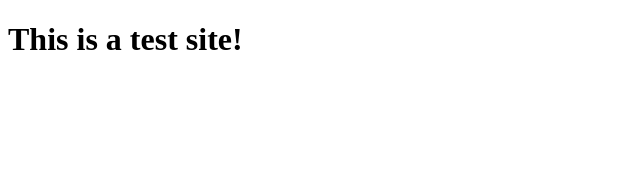
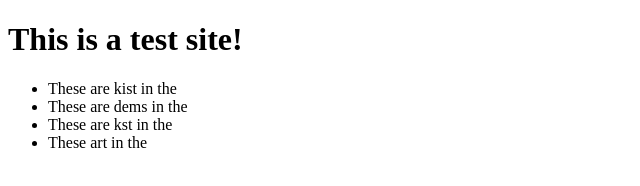
Before and after one commit to peterpeakk/git, a plain HTML site: page index.html in a window 1280 px wide. Shown: the whole page, without its empty margins (0-640 px from the left). Drawn offline with Linux system fonts and the light colour scheme.

Commit message:
Added a list

```diff
--- a/index.html
+++ b/index.html
@@ -6,5 +6,11 @@
     <body>
     </body>
         <h1>This is a test site!</h1>
+        <ul>
+            <li>These are kist in the</li>
+            <li>These are dems in the</li>
+            <li>These are kst in the</li>
+            <li>These art in the</li>
+        </ul>
     </body>
 </html>
```
